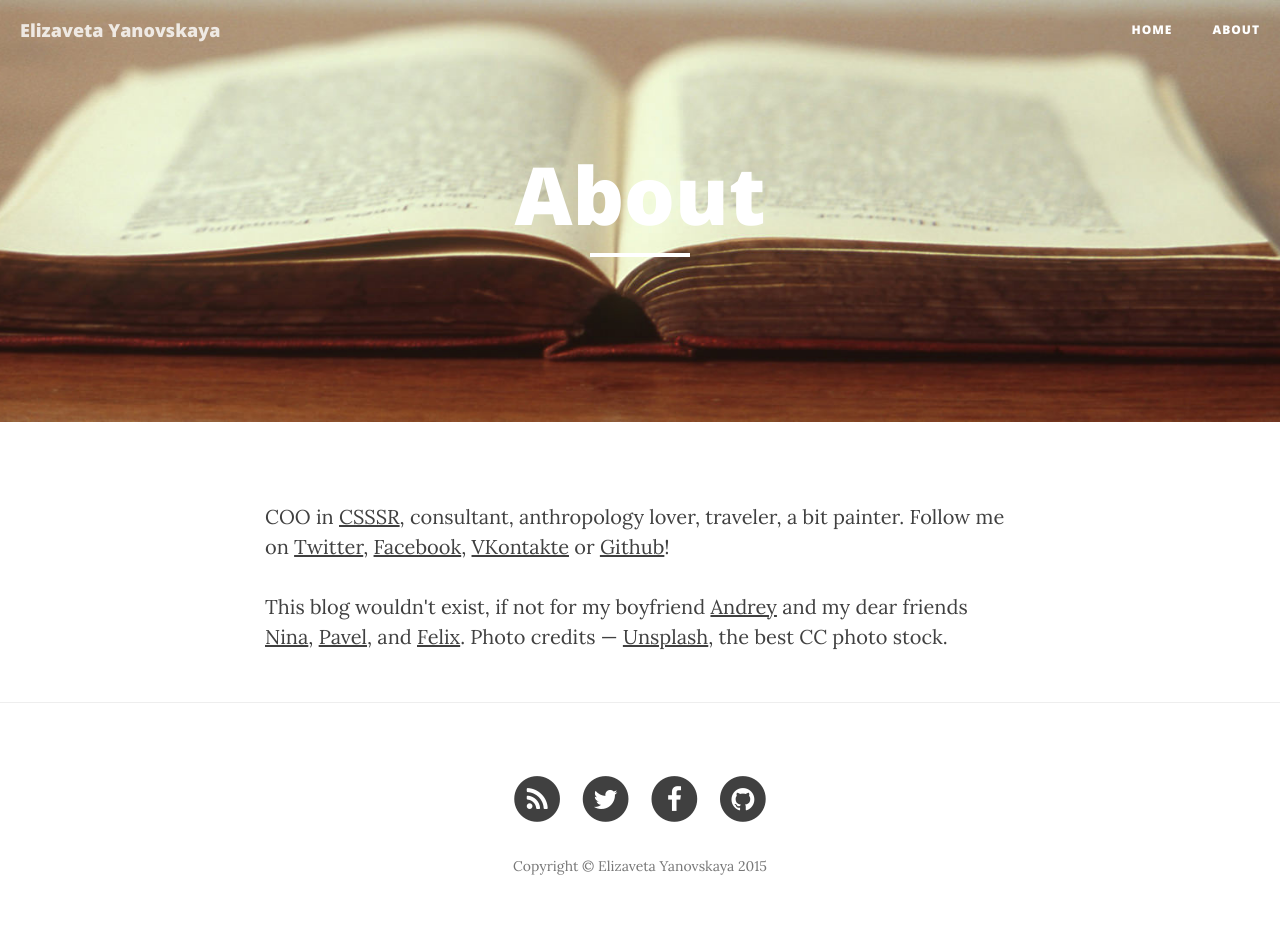
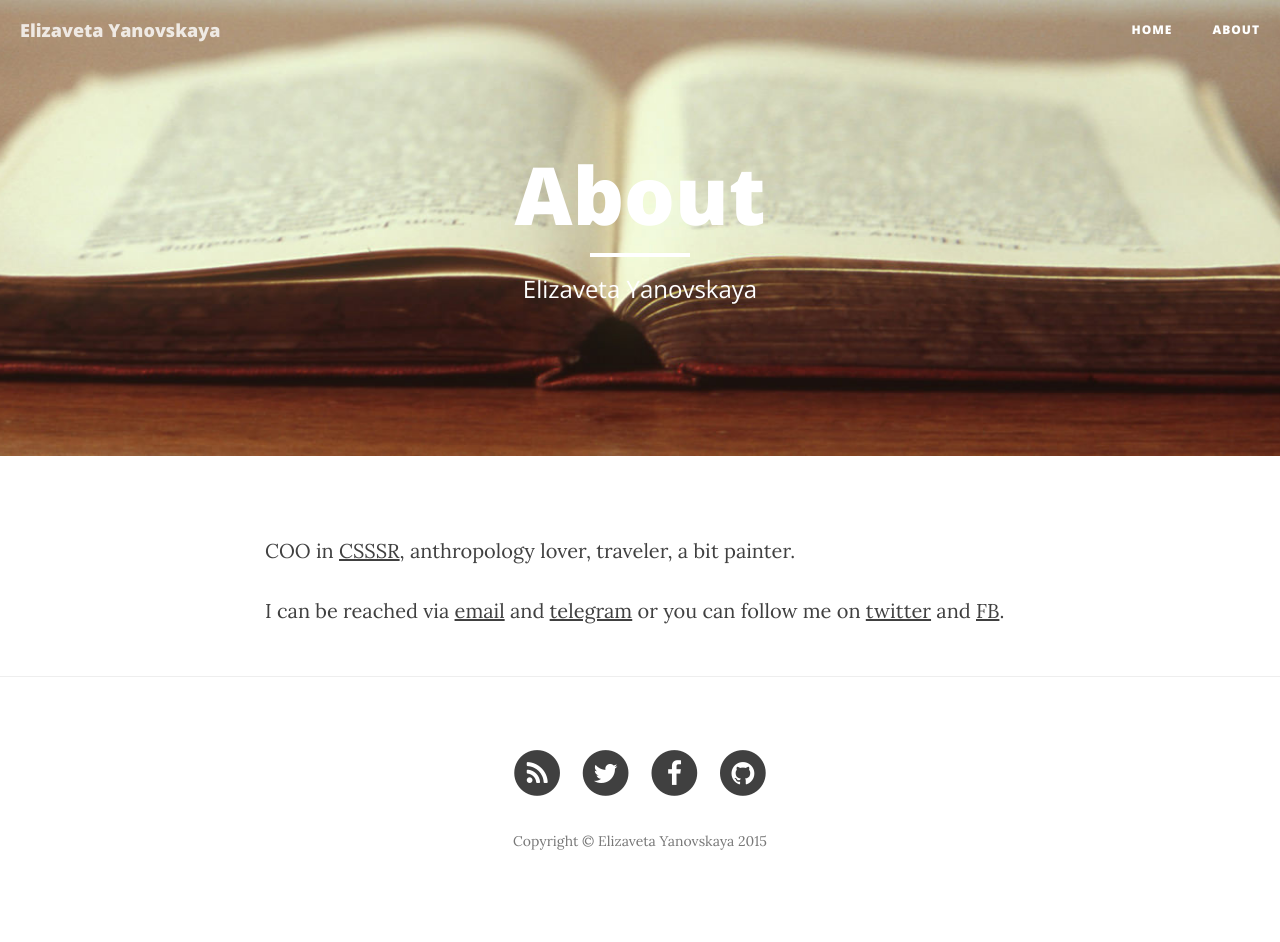
Before and after one commit to lise-yy/lise-io, a Jekyll site: the page built from about.html, in a window 1280 px wide. Built offline with Jekyll 4.4.1, drawn with Linux system fonts in a browser that asks for light colours; nearby versions of some CDN libraries; after the commit the page ends 917 px from its top, so only the background shows below that.

Commit message:
update about.html

```diff
--- a/about.html
+++ b/about.html
@@ -1,9 +1,9 @@
 ---
 layout: page
 title: "About"
-description: ""
+description: "Elizaveta Yanovskaya"
 header-img: "img/about-bg.jpg"
 ---
 
-<p>COO in <a href="http://csssr.com">CSSSR</a>, consultant, anthropology lover, traveler, a bit painter. Follow me on <a href="https://twitter.com/lise_yy">Twitter</a>, <a href="https://twitter.com/lise_yy">Facebook</a>, <a href="http://vk.com/lise_yy">VKontakte</a> or <a href="https://github.com/lise-yy">Github</a>!</p>
-<p>This blog wouldn't exist, if not for my boyfriend <a href="https://github.com/Yankovsky/">Andrey</a> and my dear friends <a href="http://instagram.com/nsmolentseva">Nina</a>, <a href="https://github.com/azanov/">Pavel</a>, and <a href="https://github.com/felixexter">Felix</a>. Photo credits — <a href="https://unsplash.com">Unsplash</a>, the best CC photo stock.</p>
+<p>COO in <a href="http://csssr.com">CSSSR</a>, anthropology lover, traveler, a bit painter.</p>
+<p>I can be reached via <a href="mailto:elizaveta.yanovskaya@gmail.com">email</a> and <a href="http://telegram.org/lise_yy">telegram</a> or you can follow me on <a href="https://twitter.com/lise_yy">twitter</a> and <a href="https://facebook.com/liseyy">FB</a>.
```
